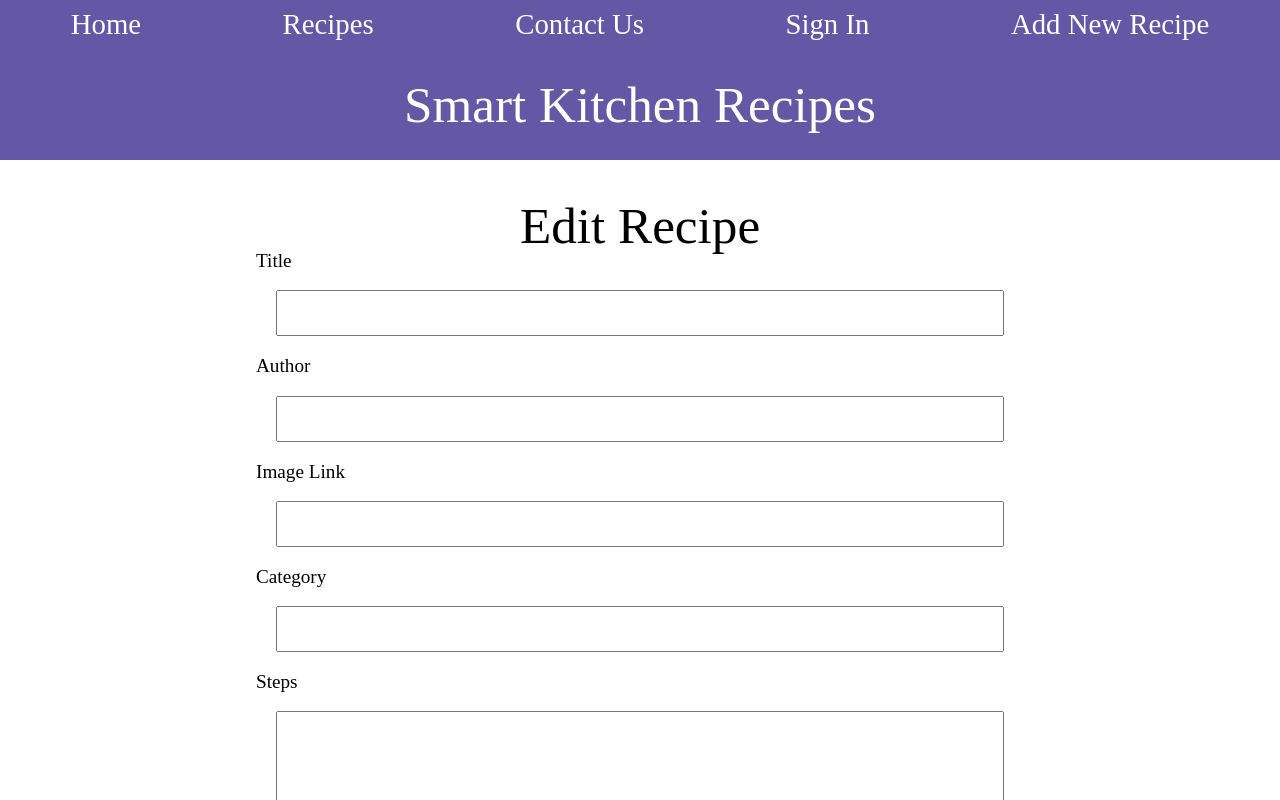
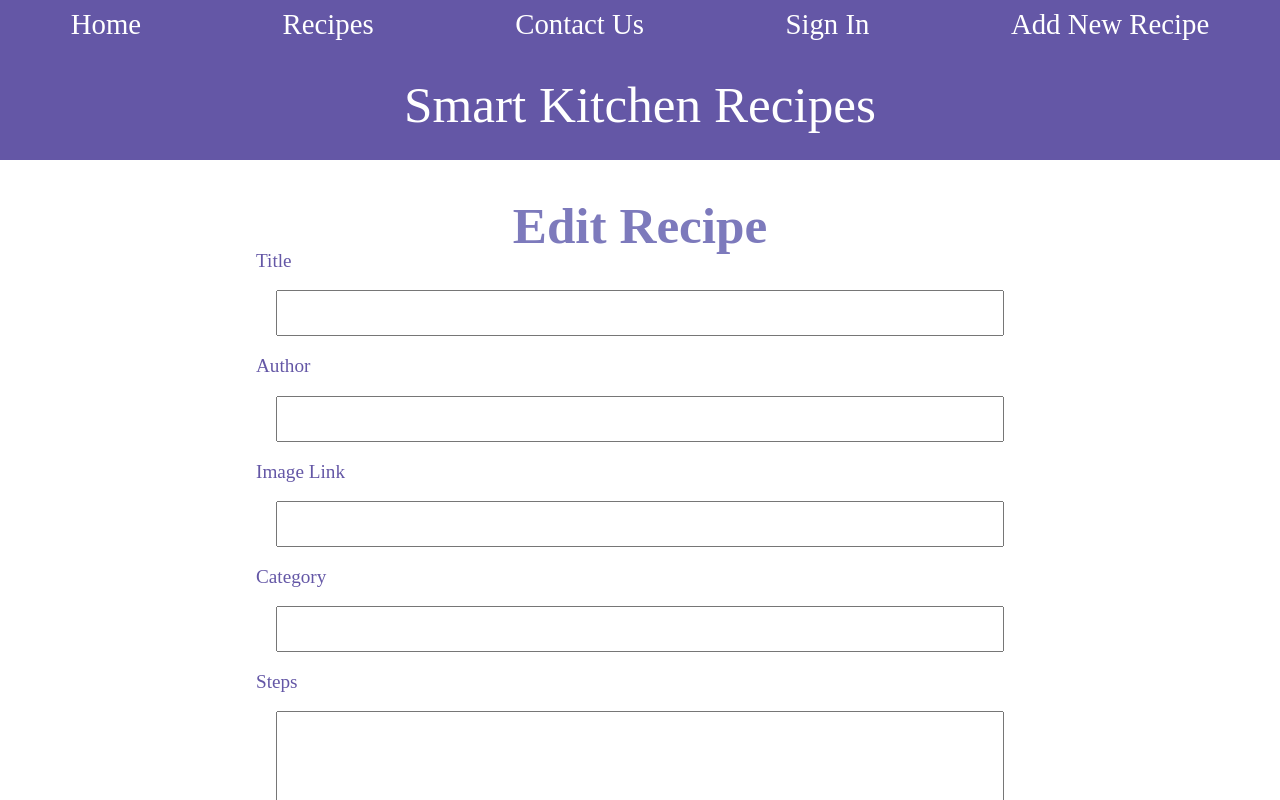
Before and after one commit to mtrew2015/smart-kitchen, a React (Create React App) app in the folder client/smart-kitchen/: page /recipes/edit/1 in a window 1280 px wide. Shown: the top 800 px of the page. Built offline with nearby package versions, Linux system fonts and the light colour scheme; no server answers.

Commit message:
edits a few more styles

```diff
--- a/client/smart-kitchen/src/views/editRecipe/editRecipe.scss
+++ b/client/smart-kitchen/src/views/editRecipe/editRecipe.scss
@@ -1,11 +1,20 @@
+@import '../../assets/styles/variables';
+
+
 .edit-recipe{
     display:flex;
     flex-direction: column;
     align-items: center;
 
+    h1{
+        color: $color3;
+        font-weight: bold;
+    }
+
     .edit-recipe-form{
         p{
             font-size: 1.2rem;
+            color: $color4;
         }
         display: flex;
         flex-direction: column;
--- a/client/smart-kitchen/src/views/viewRecipe/viewRecipe.scss
+++ b/client/smart-kitchen/src/views/viewRecipe/viewRecipe.scss
@@ -1,13 +1,17 @@
+@import '../../assets/styles/variables';
 .viewRecipe{
     width: 100%;
     h1{
         font-size: 2.2rem;
         margin-bottom: 10px;
+        color: $color2;
+        font-weight: bold;
     }
     display:flex;
     flex-direction: column;
     p{
-        font-size: 1.4rem;
+        font-size: 1.6rem;
+        color: $color4;
     }
     img{
         height: 300px;
```
